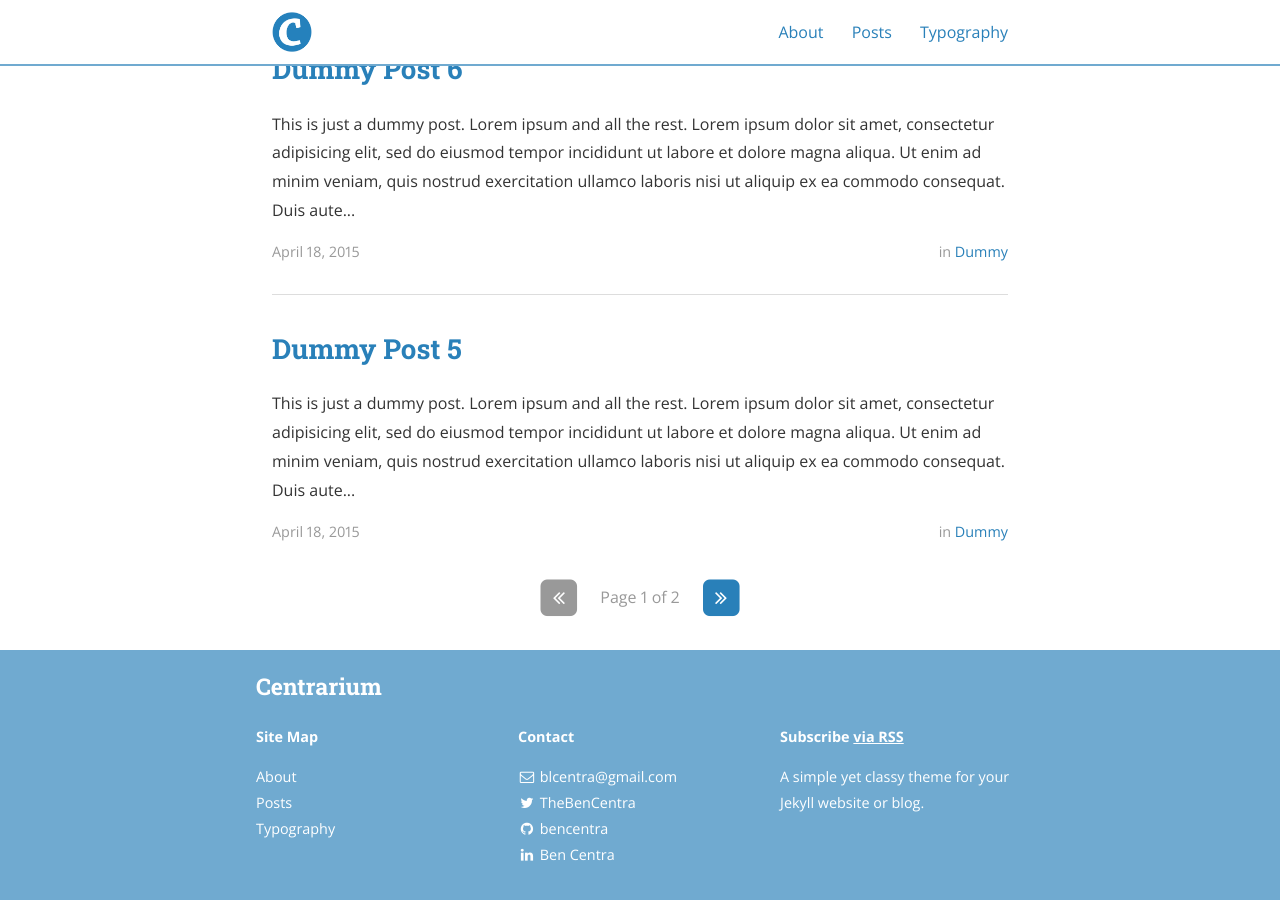
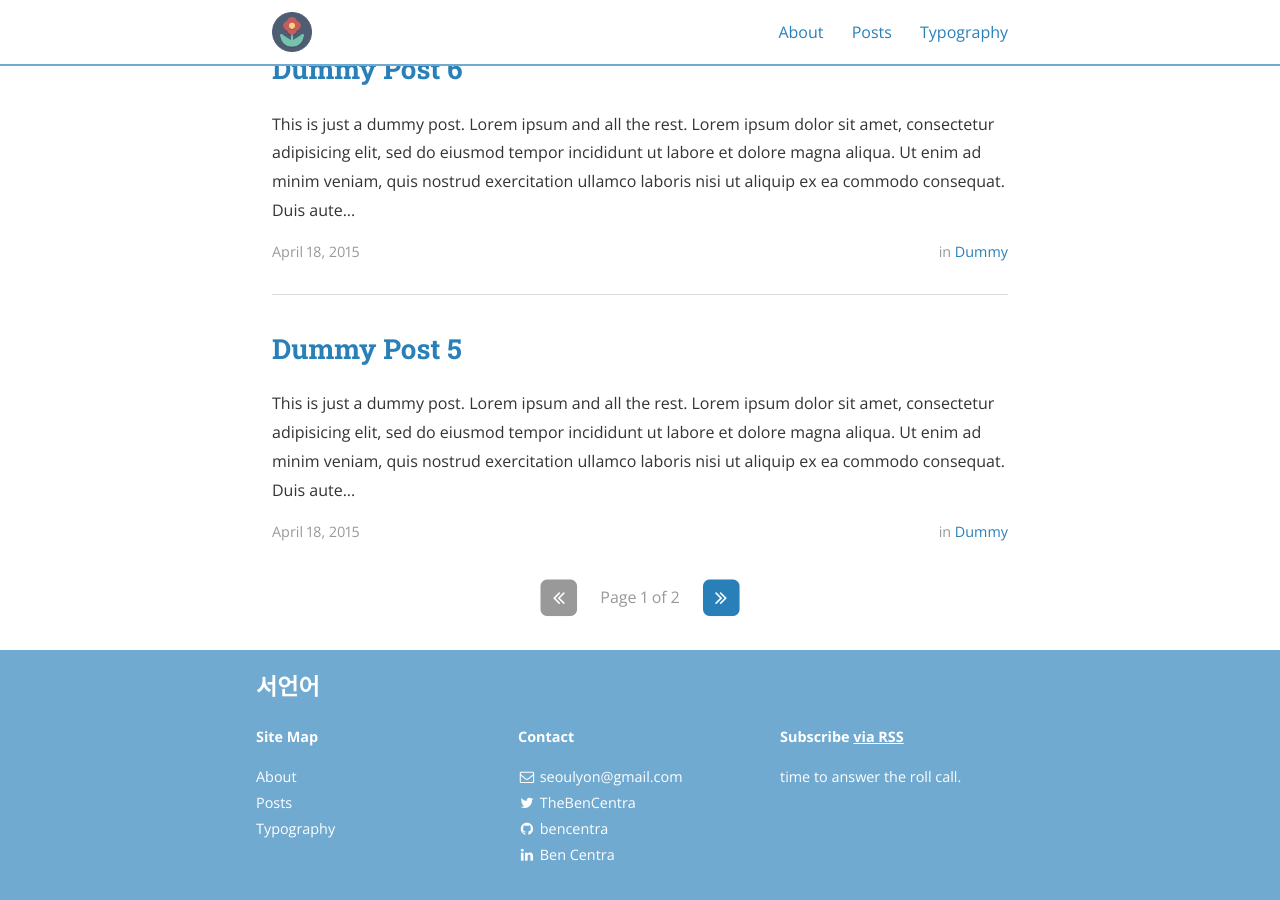
Before and after one commit to seoulyon/seoulyon.github.io, a Jekyll site: the page built from index.html, in a window 1280 px wide and 900 px high, scrolled down 1275 px. Built offline with Jekyll 4.4.1, drawn with Linux system fonts in a browser that asks for light colours; nearby versions of some CDN libraries; the list of posts is cut into pages by our own code; some of the changed text lies outside the part shown.

Commit message:
커스터마이즈1 끝!

```diff
--- a/_config.yml
+++ b/_config.yml
@@ -7,21 +7,16 @@ plugins:
 
 exclude:
   - "/vendor/"
-
 # Site settings
-title: Centrarium
-subtitle: "A simple yet classy theme for your Jekyll website or blog"
-email: blcentra@gmail.com
-name: Ben Centra
-description: >
-  A simple yet classy theme for your Jekyll website or blog.
-# Base URL of site (i.e. /blog). It should always start with a slash,
-# and never end with a slash. Set it to a blank value if hosting at the
-# root of your server.
-baseurl: "" # the subpath of your site, e.g. /blog/
+title: 서언어
+subtitle: seolangue - daily exercise
+email: seoulyon@gmail.com
+name: seolangue
+description: 'time to answer the roll call.'
+baseurl: ''
 url: "https://seoulyon.github.io/" # the base hostname & protocol for your site
-cover: "/assets/header_image.jpg"
-logo: "/assets/logo.png"
+cover: "/assets/paul_signac_terrace_of_meudon.jpg"
+logo: "/assets/logo_flower.png"
 
 # Build settings
 markdown: kramdown
```
Also changed, not shown: assets/logo_bush.png (added), assets/logo_flower.png (added), assets/logo_pineapple.png (added), assets/paul-signac-antibes.jpg (added), assets/paul_signac_terrace_of_meudon.jpg (added).
